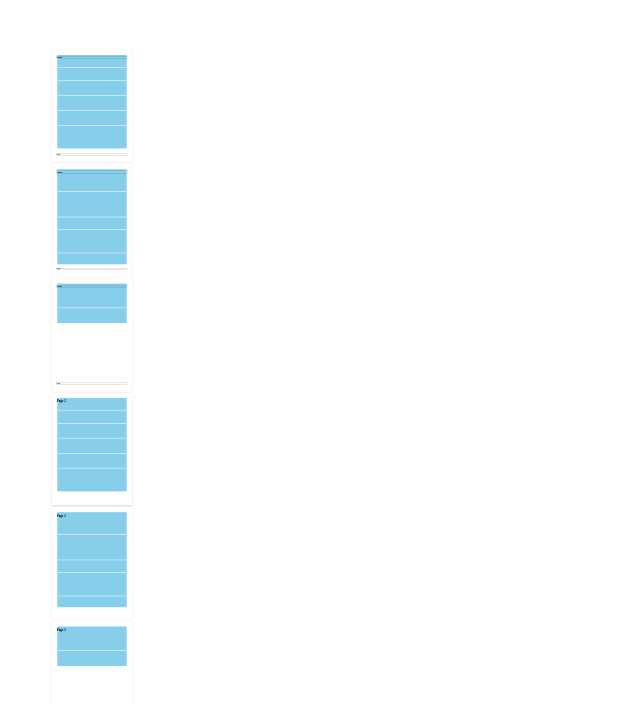
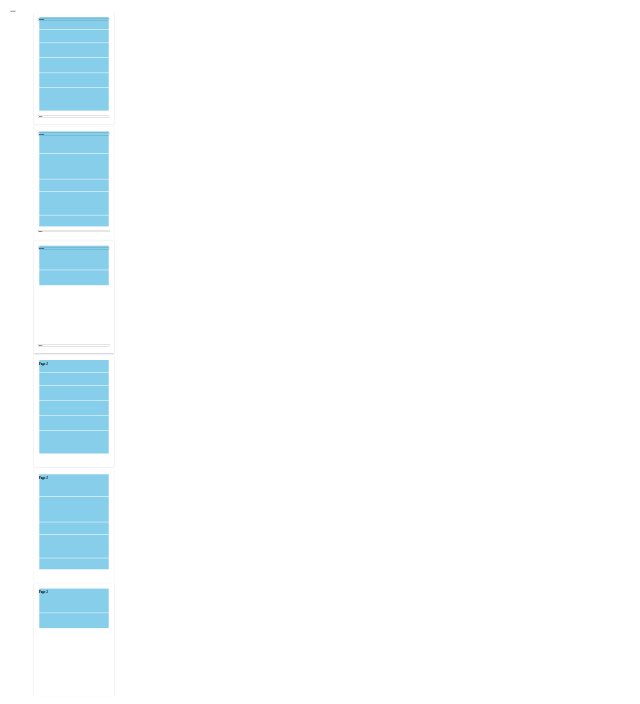
Before and after one commit to Naartti/vue-papers, a Vue app: page / in a window 1280 px wide. Shown: the top 704 px of the page, without its empty margins (0-640 px from the left). Built offline with nearby package versions, Linux system fonts and the light colour scheme.

Commit message:
Test scaling for thumbnails

```diff
--- a/src/App.vue
+++ b/src/App.vue
@@ -1,5 +1,9 @@
 <template>
-<div id="app">
+<div id="app"
+  :class="{ scale }"
+  >
+  <button class="no-print" @click="scale = !scale">SCALE</button>
+
   <vue-papers
     ref="vuePapers"
     :padding-top="0"
@@ -59,6 +63,7 @@ export default class App extends Vue {
   margin = 5
   multiplier = 1
   padding = 0
+  scale = true
 
   get blocks () {
     return [120, 130, 140, 150, 140, 230, 220, 250, 120, 230, 110, 240, 150]
@@ -88,19 +93,37 @@ export default class App extends Vue {
 }
 </script>
 <style lang="less">
-  body, html {
-    margin: 20px 10px;
+  body {
+    margin: 0px;
+    word-wrap: break-word;
+    overflow: hidden;
+
+    p {
+      margin: 0px;
+    }
+  }
+
+  .MJXc-display {
+    display: inline-block !important;
   }
 
   #app {
+    position: relative;
     -webkit-font-smoothing: antialiased;
     -moz-osx-font-smoothing: grayscale;
     position: relative;
     width: 100%;
     height: 100%;
+  }
 
+  .scale {
     transform: translateX(10px) translateY(10px) scale(0.1);
     transform-origin: 0 0;
+    overflow-y: initial;
+
+    @media print {
+      transform: none;
+    }
   }
 
   .block {
@@ -110,4 +133,10 @@ export default class App extends Vue {
     // border: 1px solid blue;
     box-sizing: border-box;
   }
+
+  .no-print {
+    @media print {
+      display: none;
+    }
+  }
 </style>
--- a/src/components/VuePapers.vue
+++ b/src/components/VuePapers.vue
@@ -175,7 +175,7 @@ export default class VuePapers extends Vue {
   @shadow: 0px 5px 15px rgba(0, 0, 0, 0.2);
   @page-width: 794px; // 21cm;
   @page-height: 1123px; // 29.7cm;
-  @page-inner-height: 1030px;
+  @page-print-height: 100vh;
   @child-width: 704px; // 2x45 padding
   @print-side-padding: 45px;
 
@@ -210,7 +210,7 @@ export default class VuePapers extends Vue {
         margin: initial;
         border-radius: initial;
         width: initial;
-        min-height: @page-inner-height;
+        min-height: @page-print-height;
         max-height: initial;
         height: auto;
         box-shadow: none;
```
